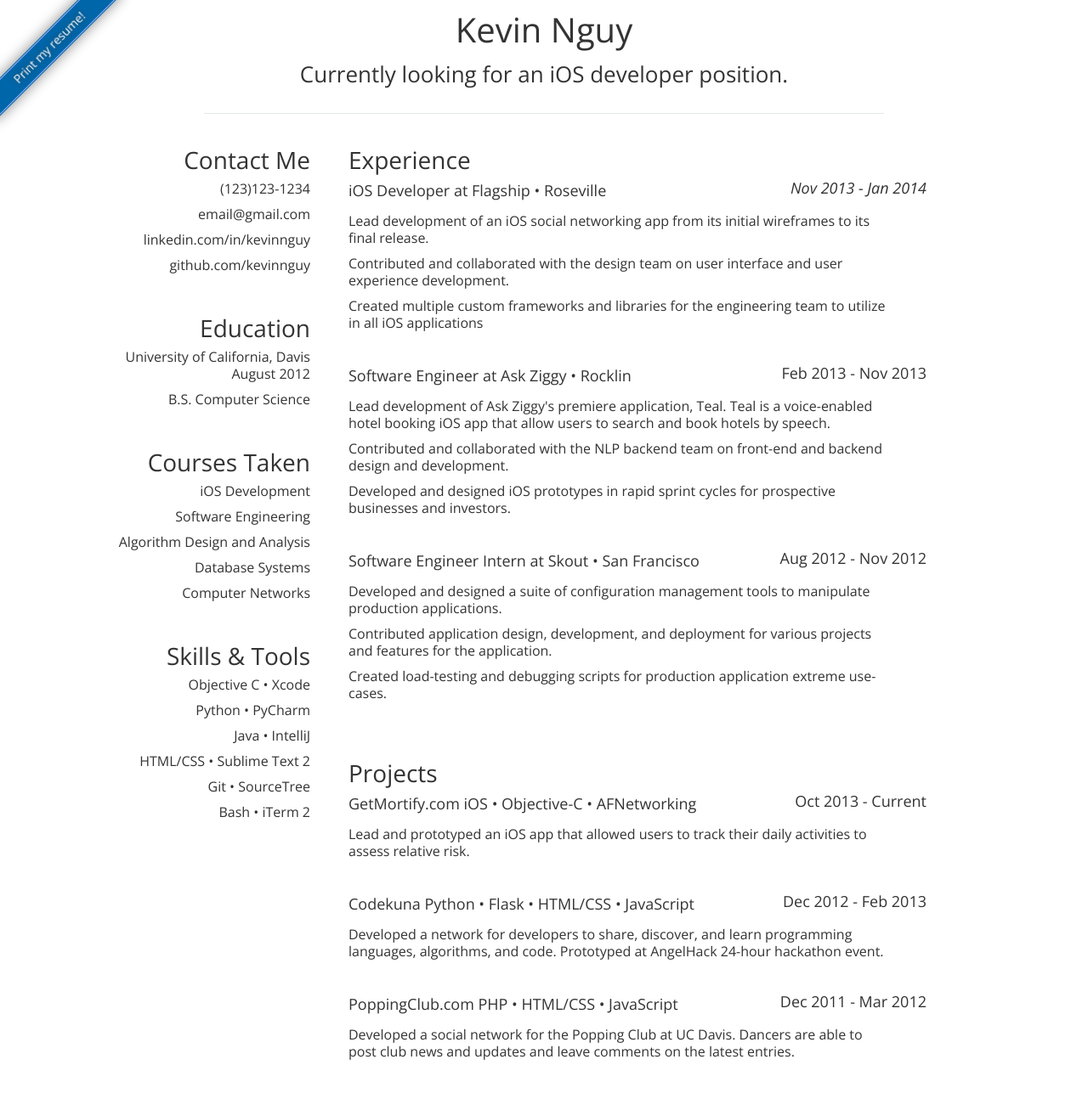
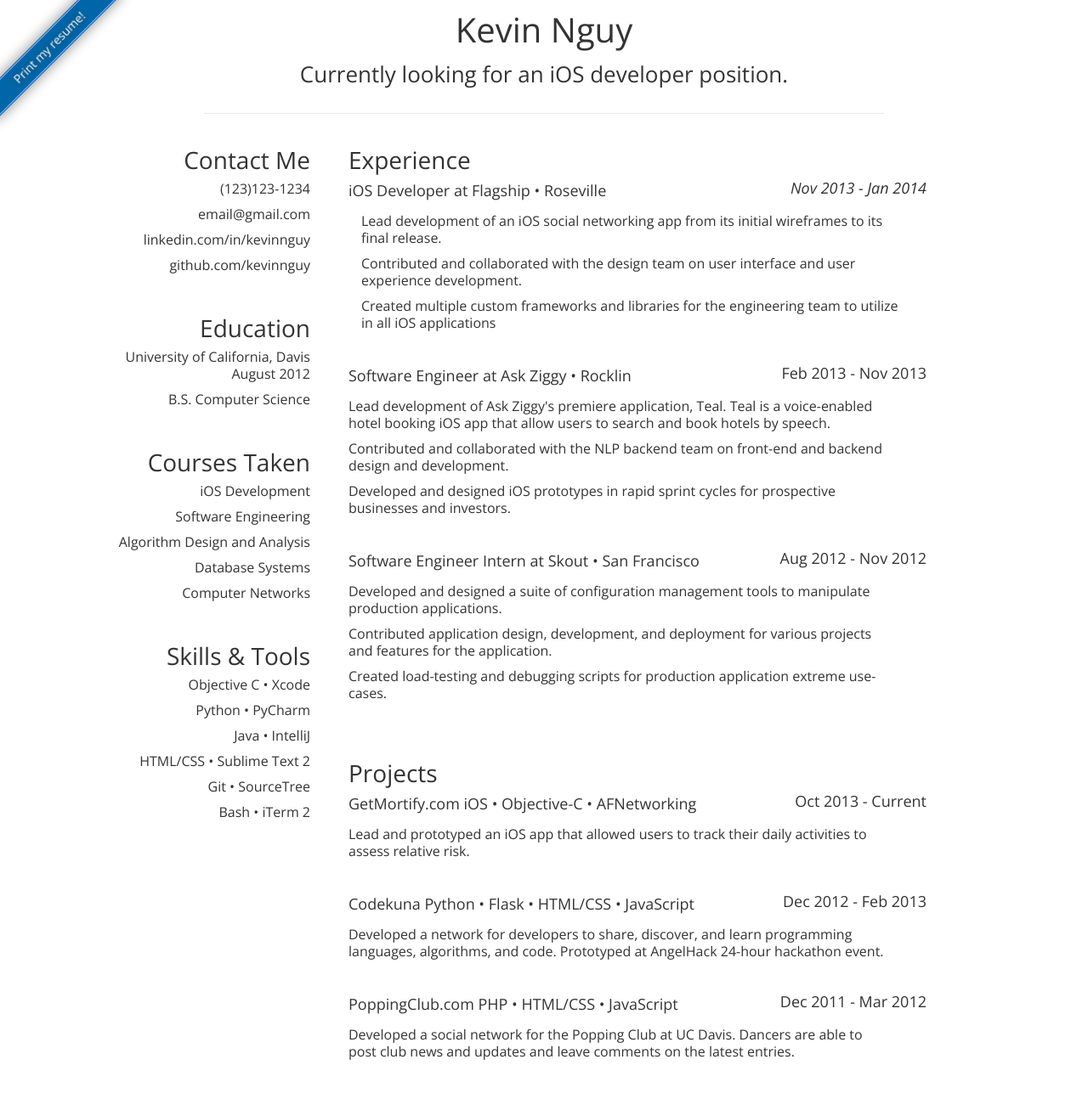
Before and after one commit to kevinnguy/kevinnguy.github.com, a Jekyll site: the page index.html, which Jekyll copies as it is, in a window 1280 px wide. Shown: the whole page at 85% size. Built offline with Jekyll 4.4.1, drawn with Linux system fonts in a browser that asks for light colours.

Commit message:
Sorry for the poor description

```diff
--- a/index.html
+++ b/index.html
@@ -104,9 +104,9 @@
             <p class="eight columns"><strong>iOS Developer</strong> at Flagship  &bull;  Roseville</p><span class="three columns right"><em>Nov 2013 - Jan 2014</em></span></dt>
           </dt>
           <ul>
-            <li class="eleven columns">Lead development of an iOS social networking app from its initial wireframes to its final release.</li>
-            <li class="eleven columns ">Contributed and collaborated with the design team on user interface and user experience development.</li>
-            <li class="eleven columns ">Created multiple custom frameworks and libraries for the engineering team to utilize in all iOS applications</li>
+            <li class="eleven columns offset-by-one">Lead development of an iOS social networking app from its initial wireframes to its final release.</li>
+            <li class="eleven columns offset-by-one">Contributed and collaborated with the design team on user interface and user experience development.</li>
+            <li class="eleven columns offset-by-one">Created multiple custom frameworks and libraries for the engineering team to utilize in all iOS applications</li>
           </ul>
         </dl>
 
```
